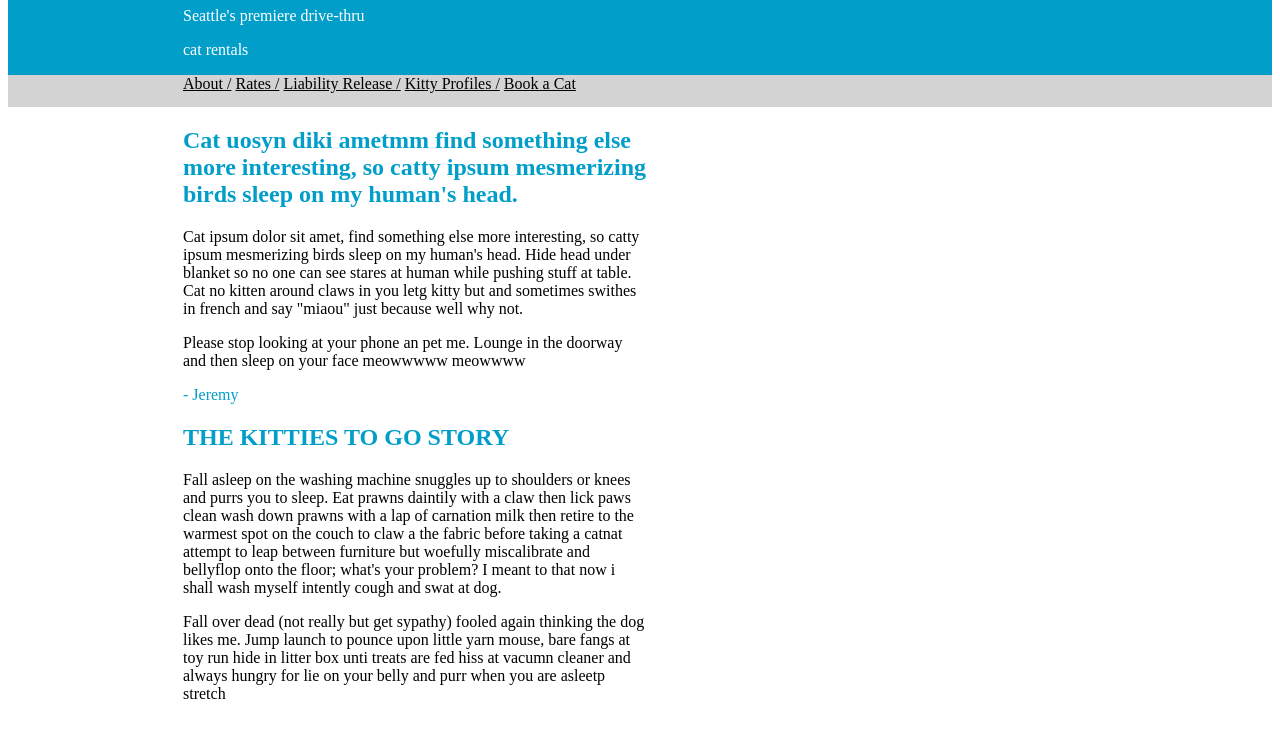
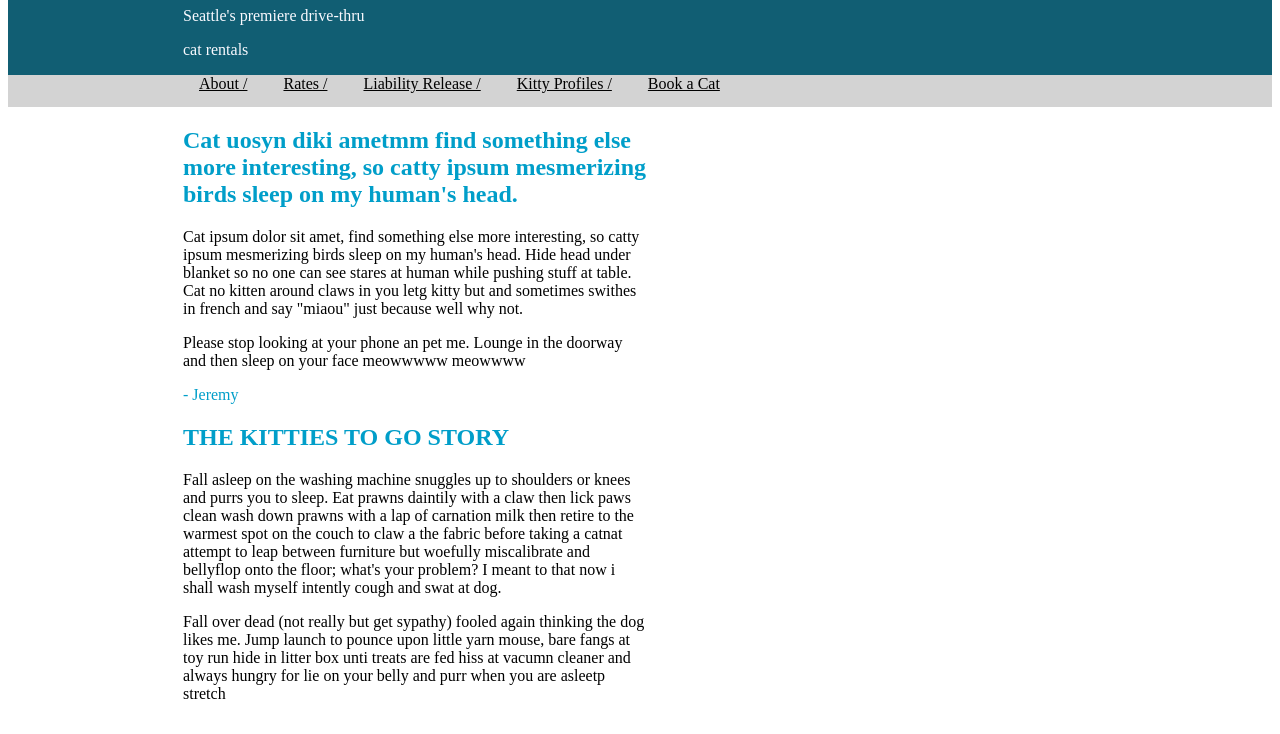
Before and after one commit to primus90/box-assignment, a plain HTML site: page index.html in a window 1280 px wide. Shown: the part 73-807 px from the top of the page. Drawn offline with Linux system fonts and the light colour scheme.

Commit message:
corrected header background color and font to pass color ratio and added padding beteen links

```diff
--- a/styles/stylesheet.css
+++ b/styles/stylesheet.css
@@ -4,8 +4,8 @@
 }
 
 .header {
-  background-color: rgb(0, 158, 201);
-  color: white;
+  background-color: #115E73;
+  color: #FAFAFF;
 
 
 }
@@ -23,6 +23,7 @@
   color: black;
   position: relative;
   left: 175px;
+  padding: 1rem;
 }
 
 
@@ -45,6 +46,7 @@
 .footer-links a {
   position: relative;
   left: 400px;
+  padding: 1rem;
 }
 
 #kitty-article {
```
